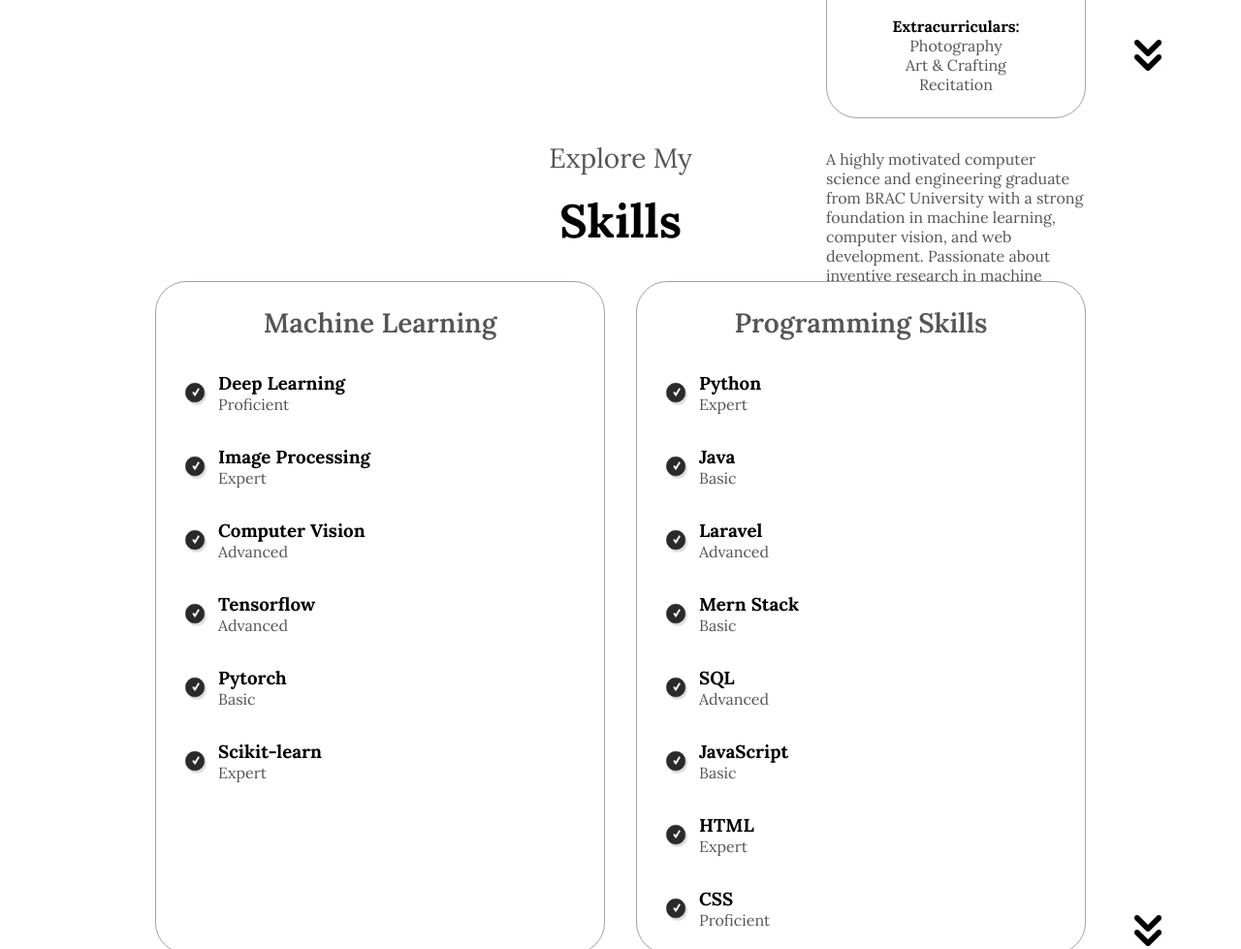
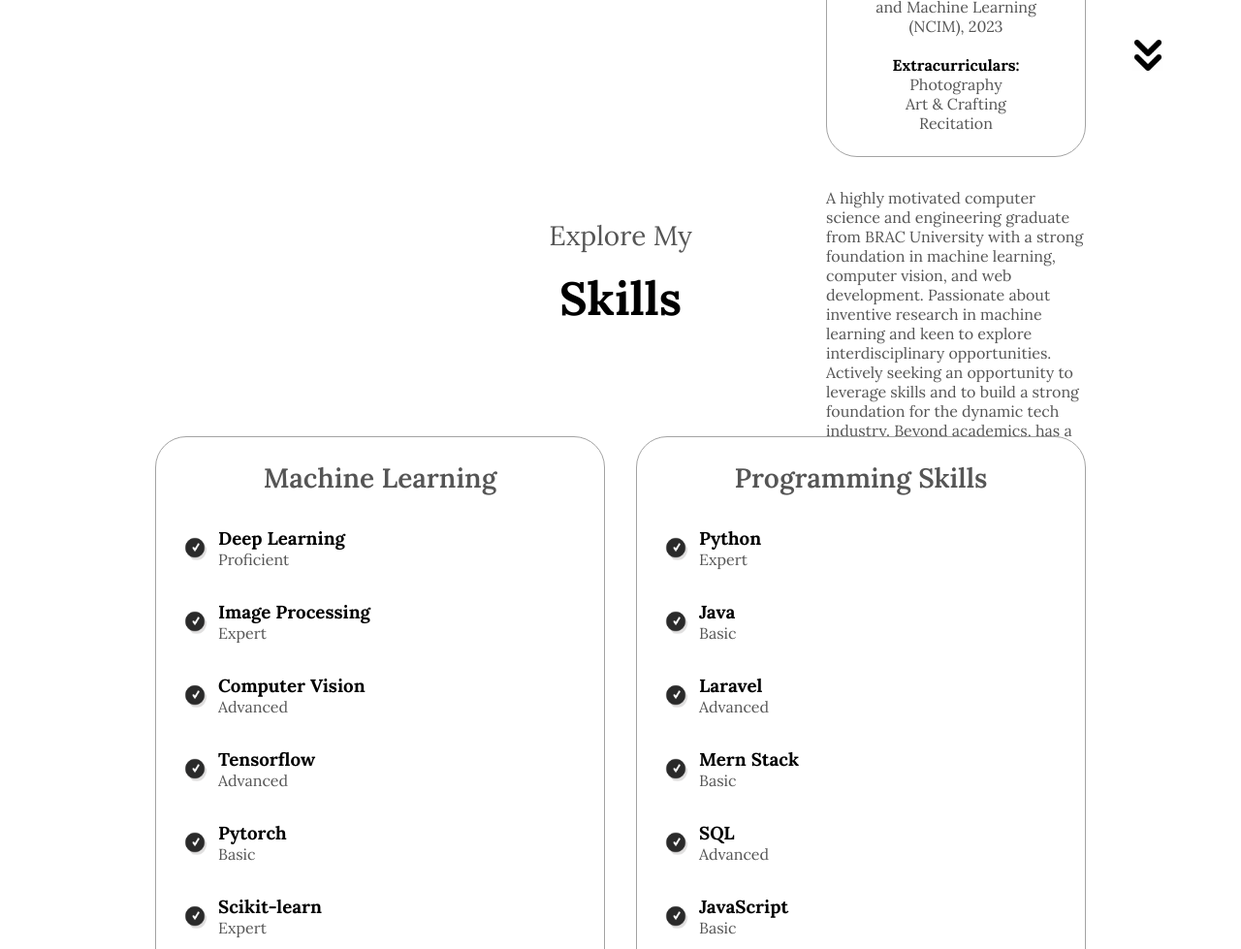
Before and after one commit to Nawrin-12/Portfolio, a plain HTML site: page index.html in a window 1280 px wide. Shown: the part 1551-2530 px from the top of the page at 97% size. Drawn offline with Linux system fonts and the light colour scheme.

Commit message:
modifications

```diff
--- a/style.css
+++ b/style.css
@@ -270,7 +270,7 @@ section{
 .about-containers {
     gap: 2rem;
     margin-bottom: 2rem;
-    margin-top: 2rem;
+    margin-top: 7rem;
 }
 
 .about-details-container {
@@ -316,6 +316,7 @@ section{
 
 #skills{
     position: relative;
+    margin-top: 5rem;
 }
 
 .skill-sub-title {
```
Also changed, not shown: index.html (+1 -5 lines).
